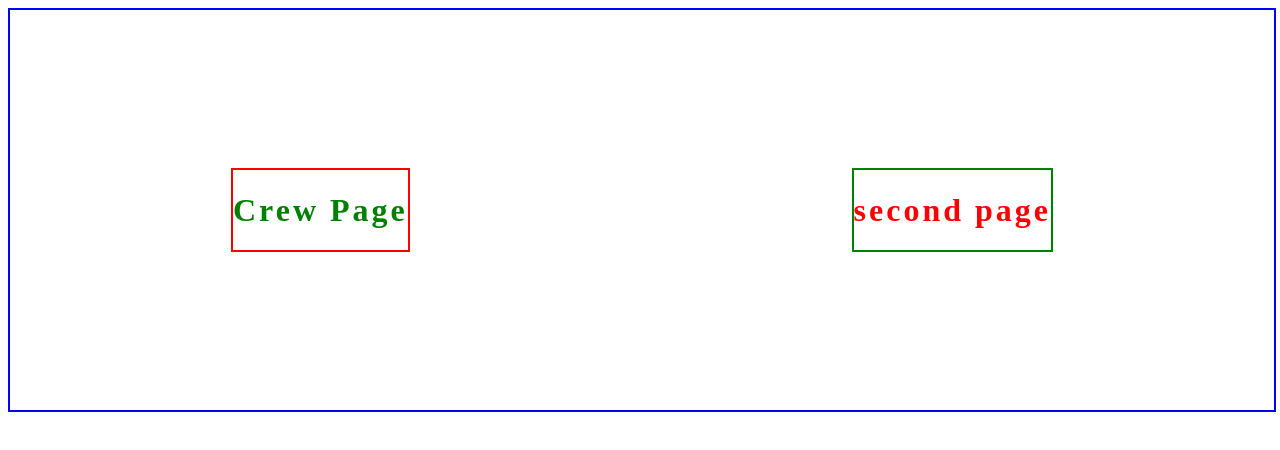
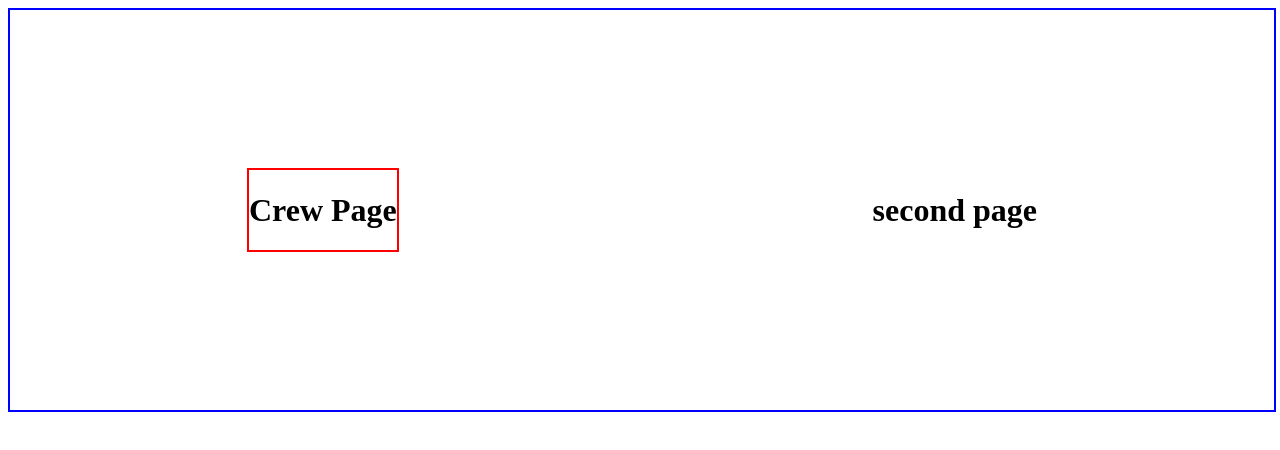
Before and after one commit to timmy-turner005/space-tourism-app, a Next.js app: page /crew in a window 1280 px wide. Shown: the top 450 px of the page. Built offline with nearby package versions, Linux system fonts and the light colour scheme.

Commit message:
start crew page soon

```diff
--- a/app/crew/crew.module.css
+++ b/app/crew/crew.module.css
@@ -15,21 +15,3 @@
     justify-content: center;
     border: 2px solid red;
 }
-
-.container2 {
-    justify-content: center;
-    border: 2px solid green;
-}
-
-.head {
-    color: green;
-    letter-spacing: 3px;
-    /* position: relative; */
-    /* top: 20%;
-    left: 50%; */
-}
-
-.second {
-    color: red;
-    letter-spacing: 3px;
-}
```
